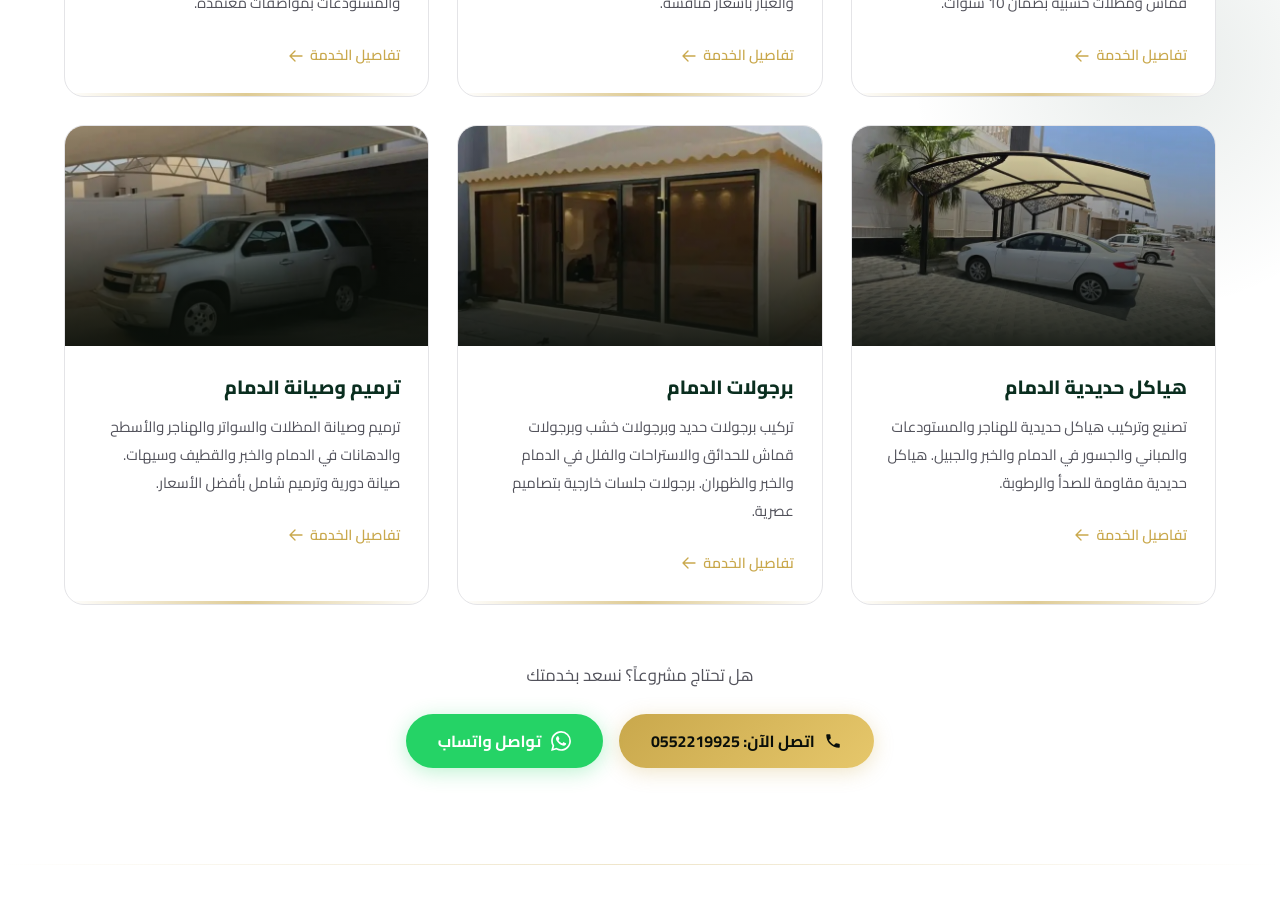
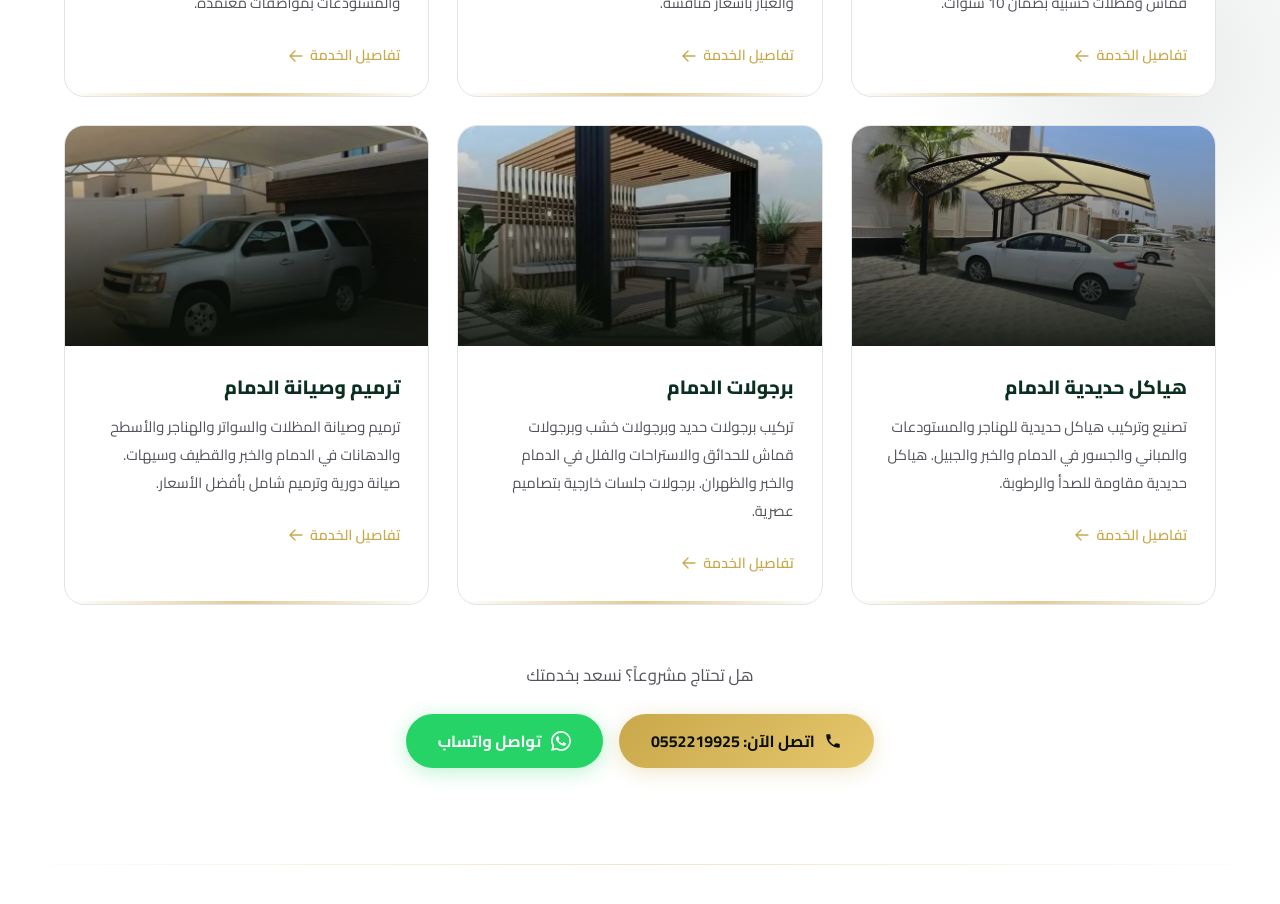
Before and after one commit to aref7ab-cmyk/muqawalat-amma, a Next.js app: page / in a window 1280 px wide. Shown: the part 2860-3764 px from the top of the page. Built offline with nearby package versions, Linux system fonts and the light colour scheme; no server answers.

Commit message:
fix: use pergola image (2.jpg) for barjolat service card instead of 3.jpg

```diff
--- a/src/components/ServicesSection.tsx
+++ b/src/components/ServicesSection.tsx
@@ -35,7 +35,7 @@ const services = [
   {
     title: "برجولات الدمام",
     desc: "تركيب برجولات حديد وبرجولات خشب وبرجولات قماش للحدائق والاستراحات والفلل في الدمام والخبر والظهران. برجولات جلسات خارجية بتصاميم عصرية.",
-    img: "/images/3.jpg",
+    img: "/images/2.jpg",
     slug: "barjolat-aldammam",
   },
   {
```
